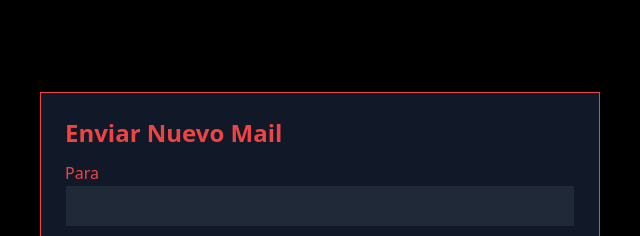
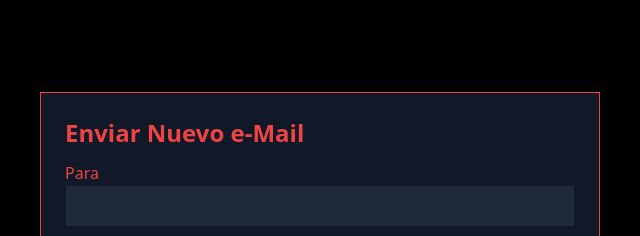
Before and after one commit to jdnarvaez0/validacion-formulario, a plain HTML site: page index.html in a window 1280 px wide. Shown: the top 236 px of the page, 320-960 px from the left. Drawn offline with nearby package versions, Linux system fonts and the light colour scheme.

Commit message:
imagen md

```diff
--- a/index.html
+++ b/index.html
@@ -22,7 +22,7 @@
             <!-- Contact Me -->
             <form id="enviar-mail" action="#" class="w-full md:w-1/2 border border-red-500 p-6 bg-gray-900">
                 <h2 class="text-2xl pb-3 font-semibold">
-                    Enviar Nuevo Mail
+                    Enviar Nuevo e-Mail
                 </h2>
                 <div>
                     <div class="flex flex-col mb-3">
```
Also changed, not shown: Imagenes/Screenshot.png (deleted), Imagenes/screenshot.png (added).
